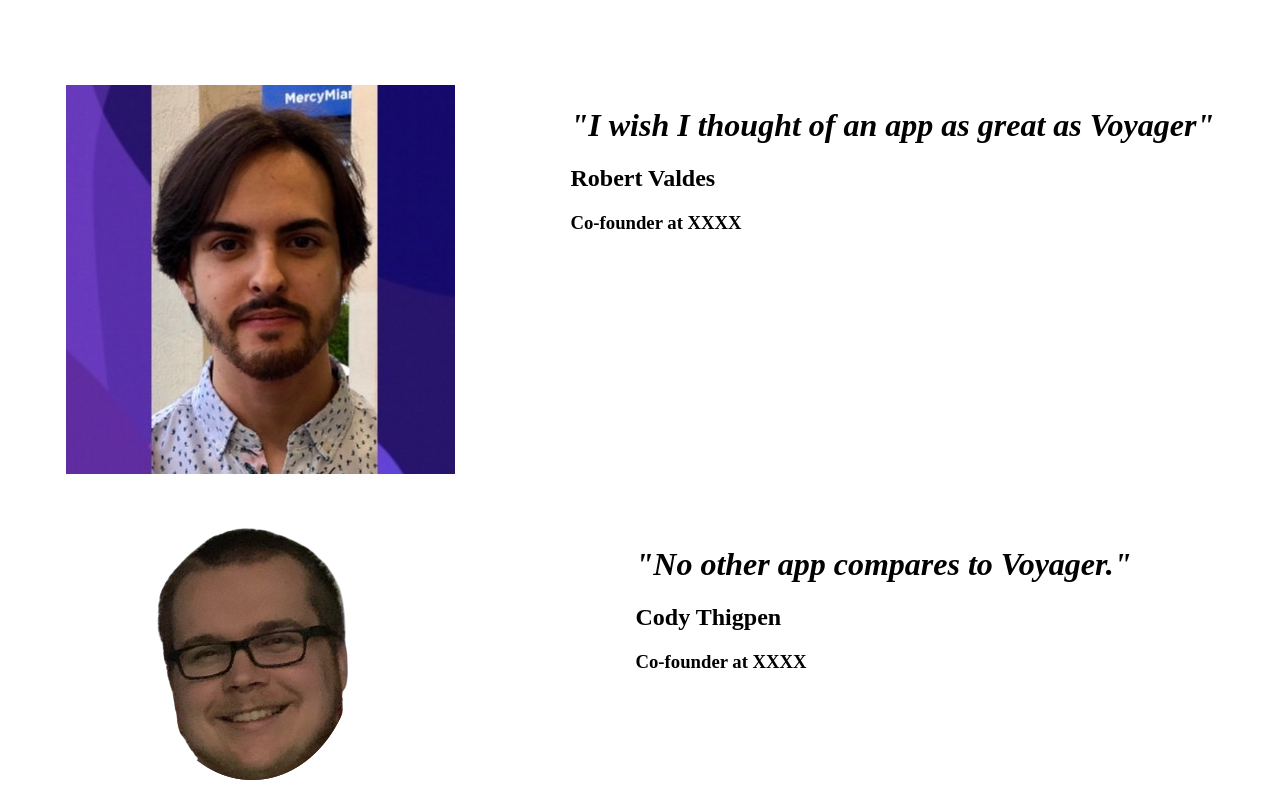
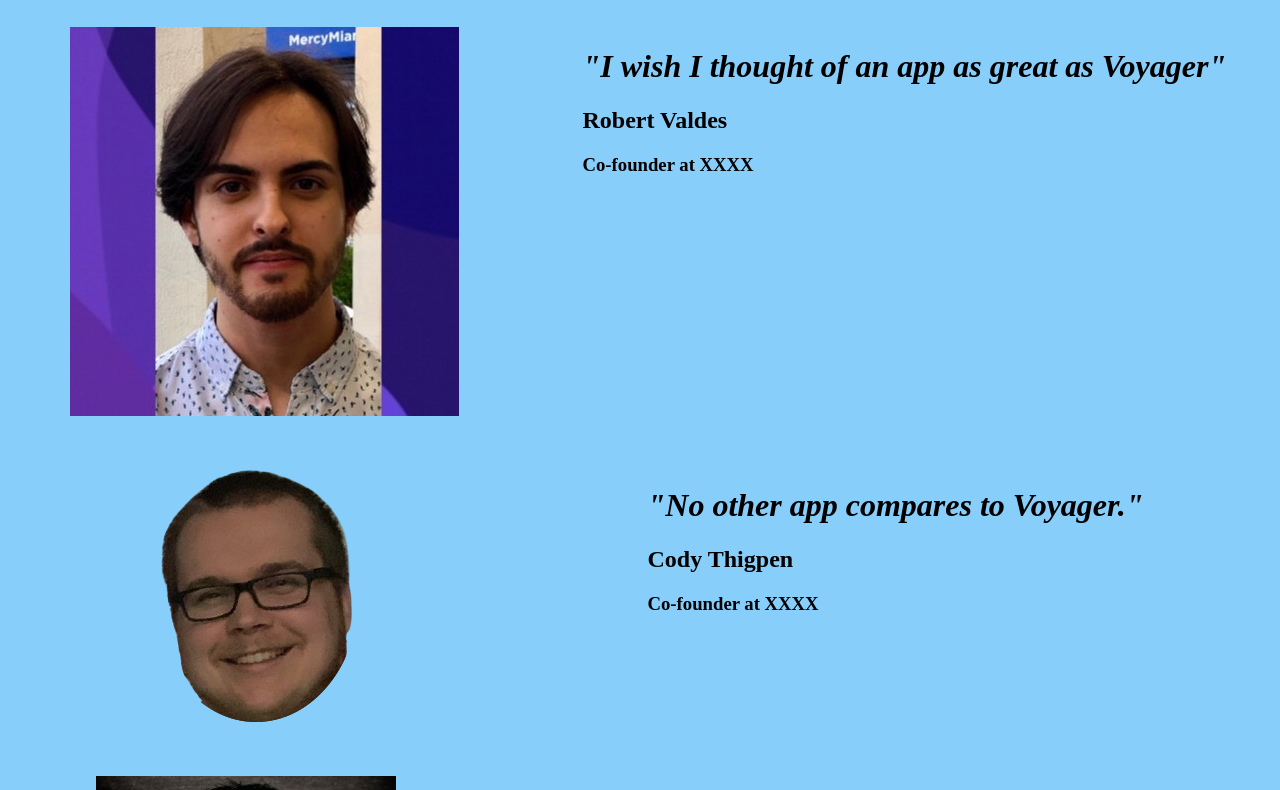
Before and after one commit to ssratti/IronTravel, a plain HTML site: page reviews.html in a window 1280 px wide. Shown: the part 73-863 px from the top of the page. Drawn offline with Linux system fonts and the light colour scheme.

Commit message:
reviews alignment

```diff
--- a/reviews.css
+++ b/reviews.css
@@ -1,4 +1,9 @@
+body{
+    background-color: lightskyblue;
+    width: 100vw;
+    height: 100vh;
 
+}
 
 .review1{
     display: flex;
--- a/reviews.html
+++ b/reviews.html
@@ -19,7 +19,7 @@
 </head>
 
 <body>
-    <h1>Reviews</h1>
+
 
     <div class="reviews">
         <div class="review1">
```
Also changed, not shown: images/reviewback.jpeg (added), images/worldbackground.jpeg (added).
